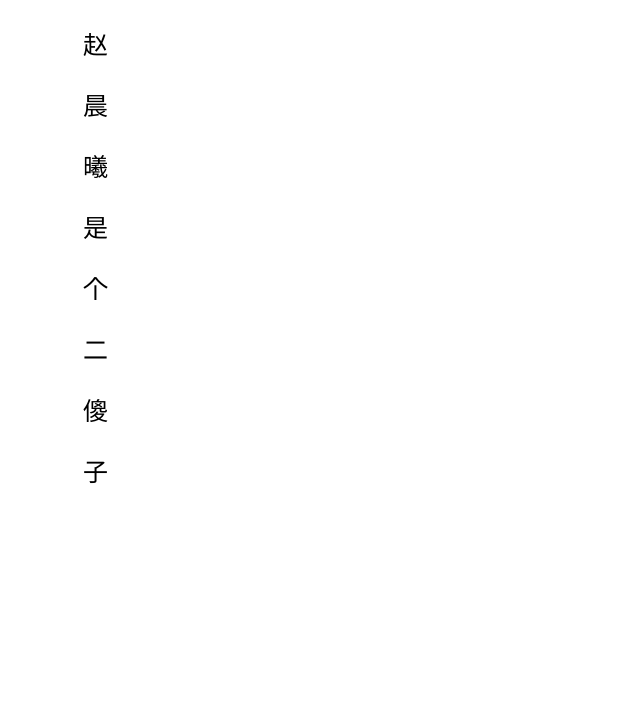
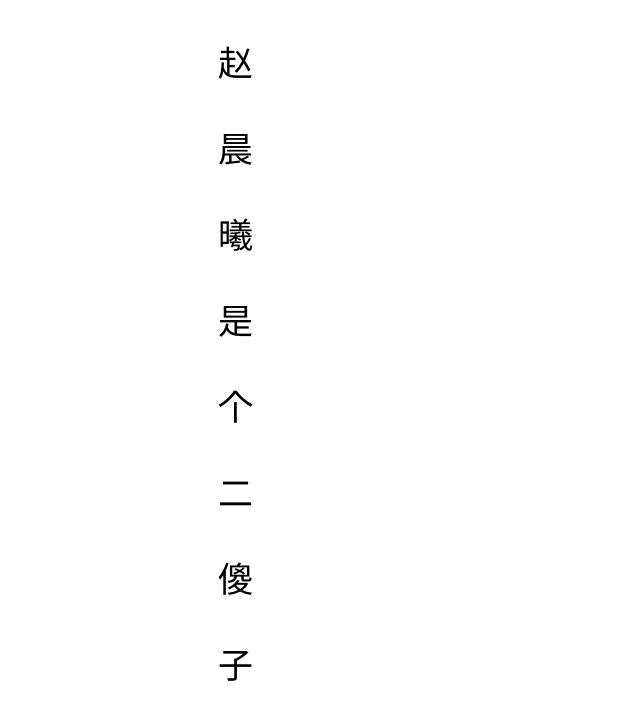
Before and after one commit to beimi-1/beimi-1.github.io, a plain HTML site: page index.html in a window 1280 px wide. Shown: the whole page, without its empty margins (0-640 px from the left). Drawn offline with Linux system fonts and the light colour scheme.

Commit message:
Update index.html

```diff
--- a/index.html
+++ b/index.html
@@ -8,8 +8,8 @@
     <title>beimi</title>
     <style>
         p {
-            text-indent: 3em;
-            font-size: 25px;
+            text-indent: 6em;
+            font-size: 35px;
             left: 500px;
         }
     </style>
```
